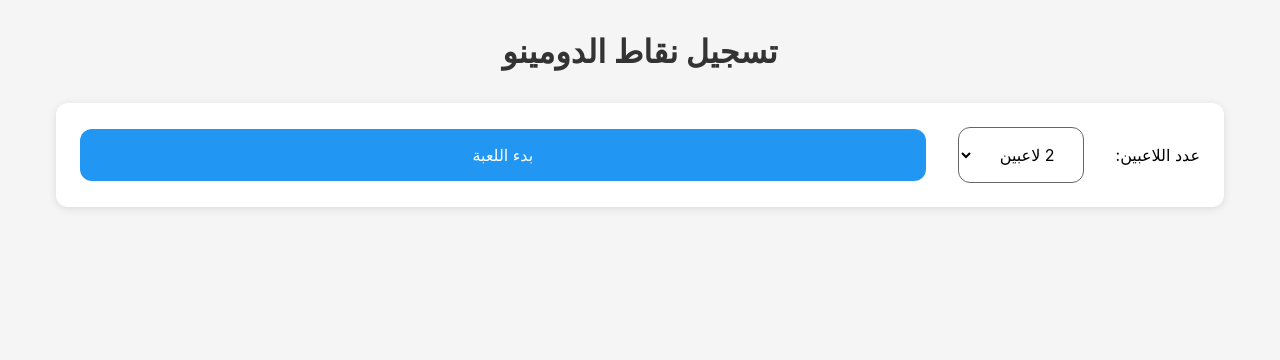
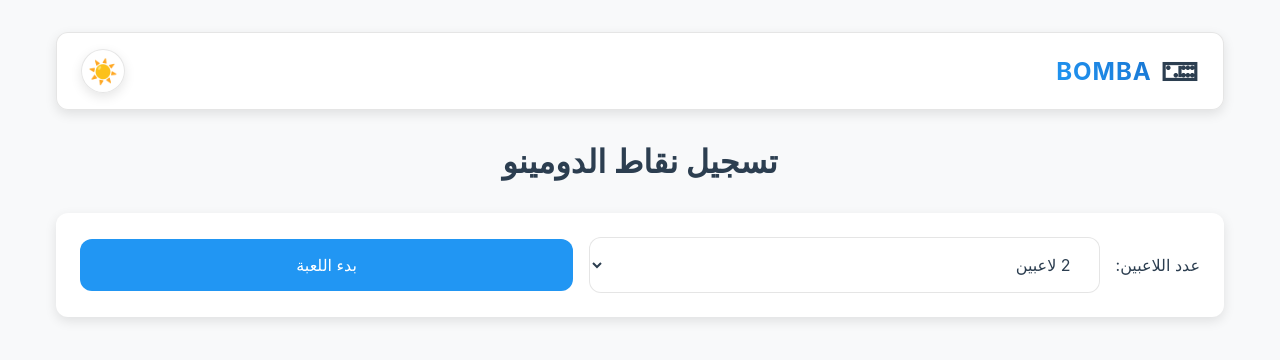
Before and after one commit to BomBa-001/domino-score, a website: page frontend/index.html in a window 1280 px wide. Drawn offline with Linux system fonts and the light colour scheme.

Commit message:
add Dark Mode

```diff
--- a/frontend/index.html
+++ b/frontend/index.html
@@ -1,5 +1,5 @@
 <!DOCTYPE html>
-<html dir="rtl" lang="ar">
+<html dir="rtl" lang="ar" data-theme="light">
 <head>
     <meta charset="UTF-8">
     <meta name="viewport" content="width=device-width, initial-scale=1.0">
@@ -11,7 +11,7 @@
 <body>
     <div id="splash-screen" class="splash-screen">
         <div class="splash-content">
-            <div class="domino-icon">🎲</div>
+            <div class="domino-icon">🁅</div>
             <h1>مرحباً بك في</h1>
             <h2>تطبيق تسجيل نقاط الدومينو</h2>
         </div>
@@ -21,6 +21,21 @@
     </div>
 
     <div id="main-content" class="container" style="display: none;">
+        <header class="main-header">
+            <nav class="nav-container">
+                <a href="#" class="logo">
+                    <span class="logo-icon">🁅</span>
+                    <span class="logo-text">BomBa</span>
+                </a>
+                <div class="controls">
+                    <button id="theme-switch" onclick="toggleTheme()">
+                        <span class="theme-icon light">☀️</span>
+                        <span class="theme-icon dark">🌙</span>
+                    </button>
+                </div>
+            </nav>
+        </header>
+
         <h1>تسجيل نقاط الدومينو</h1>
 
         <div class="setup-section">
--- a/frontend/scripts/main.js
+++ b/frontend/scripts/main.js
@@ -1,8 +1,26 @@
+// إدارة الوضع الليلي/النهاري
+function toggleTheme() {
+    const html = document.documentElement;
+    const currentTheme = html.getAttribute('data-theme');
+    const newTheme = currentTheme === 'light' ? 'dark' : 'light';
+
+    html.setAttribute('data-theme', newTheme);
+    localStorage.setItem('theme', newTheme);
+}
+
+// تحميل الوضع المحفوظ
+function loadTheme() {
+    const savedTheme = localStorage.getItem('theme') || 'light';
+    document.documentElement.setAttribute('data-theme', savedTheme);
+}
+
 // إظهار المحتوى الرئيسي بعد شاشة الترحيب
 window.addEventListener('DOMContentLoaded', () => {
+    loadTheme();
+
     setTimeout(() => {
         document.getElementById('main-content').style.display = 'block';
-    }, 5000); // 3.5 ثواني
+    }, 3500);
 
     initializeGame();
 });
--- a/frontend/styles/components.css
+++ b/frontend/styles/components.css
@@ -14,7 +14,7 @@
 }
 
 .setup-section select {
-    margin: 0 var(--spacing-md);
+    flex: 1 1 auto;
 }
 
 #scoreCards {
@@ -114,6 +114,101 @@
 
 .reset-score:hover {
     background-color: var(--primary-dark);
+}
+
+.theme-toggle {
+    position: fixed;
+    top: var(--spacing-md);
+    left: var(--spacing-md);
+    z-index: 100;
+}
+
+.main-header {
+    background-color: var(--card-bg);
+    box-shadow: var(--box-shadow);
+    border-radius: var(--border-radius);
+    margin-bottom: var(--spacing-xl);
+    position: sticky;
+    top: var(--spacing-md);
+    z-index: 100;
+    backdrop-filter: blur(10px);
+    border: 1px solid var(--border-color);
+}
+
+.nav-container {
+    display: flex;
+    justify-content: space-between;
+    align-items: center;
+    padding: var(--spacing-md) var(--spacing-lg);
+    max-width: 1200px;
+    margin: 0 auto;
+}
+
+.logo {
+    display: flex;
+    align-items: center;
+    gap: var(--spacing-sm);
+    text-decoration: none;
+    color: var(--text-color);
+    font-size: var(--font-size-large);
+    font-weight: bold;
+    transition: var(--transition);
+}
+
+.logo:hover {
+    transform: scale(1.05);
+}
+
+.logo-icon {
+    font-size: 1.2em;
+    animation: bounce 2s infinite;
+}
+
+.logo-text {
+    background: linear-gradient(45deg, var(--primary-color), var(--primary-dark));
+    -webkit-background-clip: text;
+    background-clip: text;
+    color: transparent;
+    text-transform: uppercase;
+    letter-spacing: 1px;
+}
+
+.controls {
+    display: flex;
+    align-items: center;
+    gap: var(--spacing-md);
+}
+
+#theme-switch {
+    background: none;
+    border: none;
+    cursor: pointer;
+    font-size: var(--font-size-large);
+    padding: var(--spacing-sm);
+    border-radius: 50%;
+    background-color: var(--card-bg);
+    box-shadow: var(--box-shadow);
+    width: 44px;
+    height: 44px;
+    display: flex;
+    align-items: center;
+    justify-content: center;
+    transition: var(--transition);
+    border: 1px solid var(--border-color);
+}
+
+#theme-switch:hover {
+    transform: rotate(360deg);
+    border-color: var(--primary-color);
+}
+
+.theme-icon {
+    transition: var(--transition);
+}
+
+[data-theme="light"] .theme-icon.dark,
+[data-theme="dark"] .theme-icon.light {
+    display: none;
 }
 
 .splash-screen {
@@ -238,3 +333,12 @@
         opacity: 1;
     }
 }
+
+@keyframes bounce {
+    0%, 100% {
+        transform: translateY(0);
+    }
+    50% {
+        transform: translateY(-3px);
+    }
+}
--- a/frontend/styles/main.css
+++ b/frontend/styles/main.css
@@ -10,6 +10,8 @@ body {
     direction: rtl;
     min-height: 100vh;
     padding: var(--spacing-md);
+    color: var(--text-color);
+    transition: var(--transition);
 }
 
 .container {
@@ -30,8 +32,9 @@ select {
     padding: var(--spacing-md) var(--spacing-lg);
     font-size: var(--font-size-normal);
     border-radius: var(--border-radius);
-    border: 1px solid var(--text-light);
-    background-color: var(--white);
+    border: 1px solid var(--border-color);
+    background-color: var(--card-bg);
+    color: var(--text-color);
     cursor: pointer;
     transition: var(--transition);
 }
@@ -60,9 +63,11 @@ button:hover {
 input[type="text"] {
     width: 100%;
     padding: var(--spacing-md);
-    border: 1px solid var(--text-light);
+    border: 1px solid var(--border-color);
     border-radius: var(--border-radius);
     font-size: var(--font-size-normal);
+    background-color: var(--card-bg);
+    color: var(--text-color);
     transition: var(--transition);
 }
 
--- a/frontend/styles/variables.css
+++ b/frontend/styles/variables.css
@@ -1,15 +1,18 @@
 :root {
-    /* الألوان الأساسية */
+    /* الألوان الأساسية - الوضع النهاري */
     --primary-color: #2196F3;
     --primary-dark: #1976D2;
     --danger-color: #f44336;
     --danger-dark: #d32f2f;
     --success-color: #4CAF50;
     --success-dark: #388E3C;
-    --bg-color: #f5f5f5;
-    --text-color: #333;
-    --text-light: #666;
+    --bg-color: #f8f9fa;
+    --card-bg: rgba(255, 255, 255, 0.9);
+    --text-color: #2c3e50;
+    --text-light: #5c6f84;
+    --border-color: rgba(0, 0, 0, 0.1);
     --white: #ffffff;
+    --shadow-color: rgba(0, 0, 0, 0.1);
 
     /* المسافات */
     --spacing-xs: 4px;
@@ -26,6 +29,22 @@
 
     /* التأثيرات */
     --border-radius: 12px;
-    --box-shadow: 0 2px 8px rgba(0,0,0,0.1);
+    --box-shadow: 0 4px 12px var(--shadow-color);
     --transition: all 0.3s ease;
 }
+
+/* الوضع الليلي */
+[data-theme="dark"] {
+    --primary-color: #64B5F6;
+    --primary-dark: #42A5F5;
+    --danger-color: #FF5252;
+    --danger-dark: #FF1744;
+    --success-color: #69F0AE;
+    --success-dark: #00E676;
+    --bg-color: #0a1929;
+    --card-bg: rgba(23, 36, 55, 0.9);
+    --text-color: #ecf0f1;
+    --text-light: #b3c5d3;
+    --border-color: rgba(255, 255, 255, 0.1);
+    --shadow-color: rgba(0, 0, 0, 0.3);
+}
```
